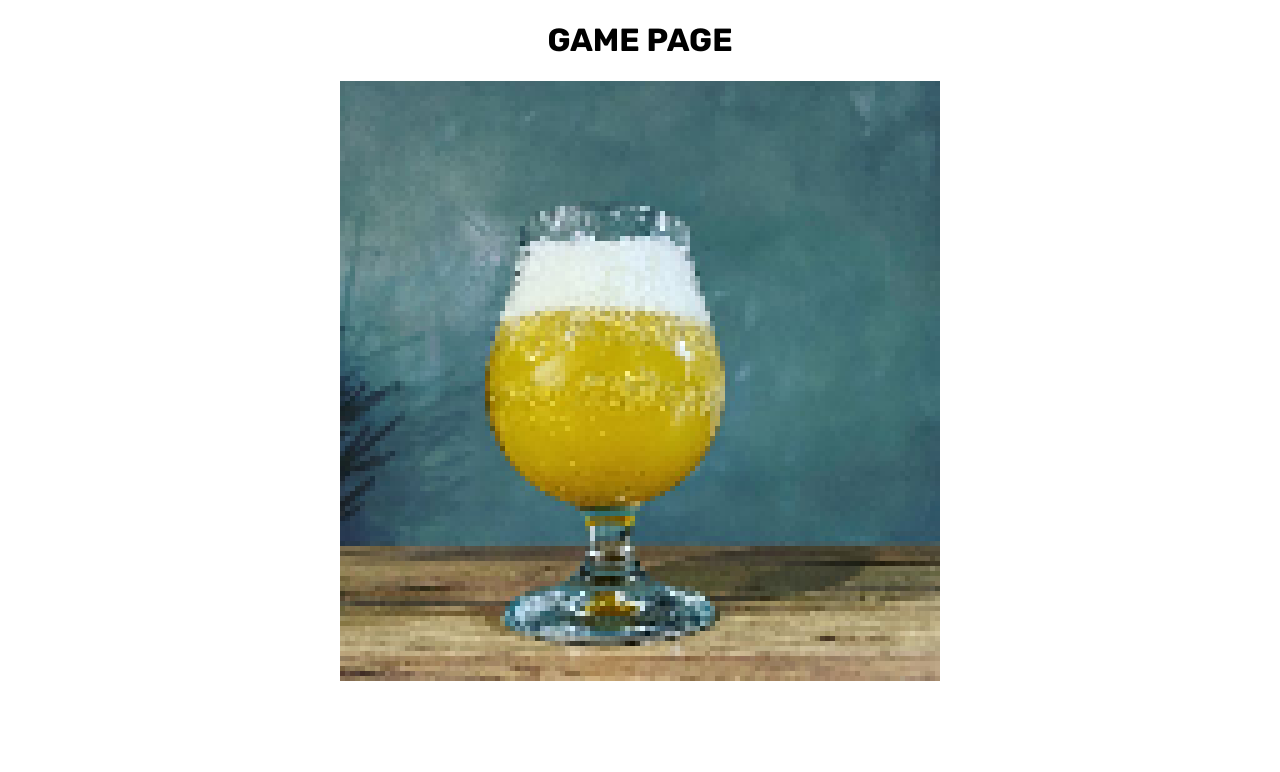
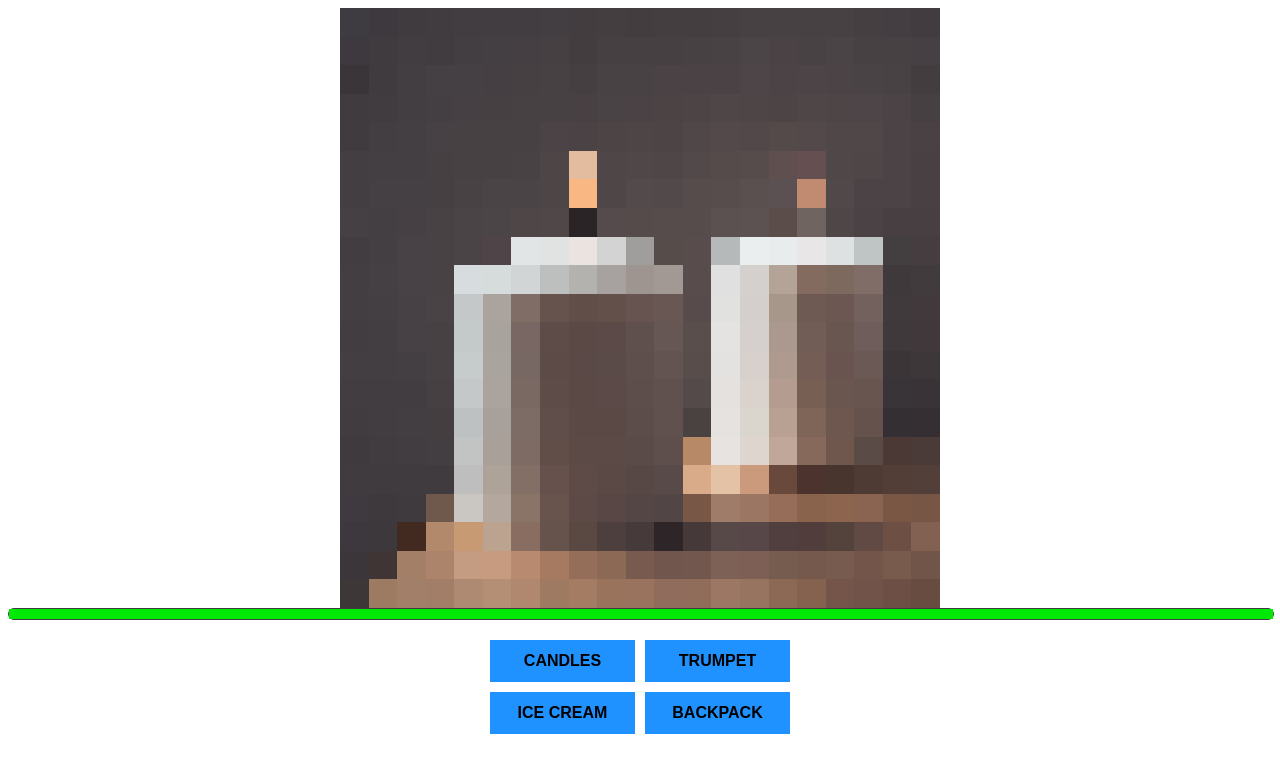
Before and after one commit to szyszak/guessing-game, a React (Create React App) app: page /game in a window 1280 px wide. Shown: the top 772 px of the page. Built offline with nearby package versions, Linux system fonts and the light colour scheme.

Commit message:
added game controls and a progress bar

```diff
--- a/src/components/GamePage/Canvas.tsx
+++ b/src/components/GamePage/Canvas.tsx
@@ -1,10 +1,17 @@
 import React, { useRef, useLayoutEffect } from 'react';
+import styled from 'styled-components';
 
 // TYPES
 interface ICanvasProps {
   imgPath: string;
   step: number;
 }
+
+// STYLES
+const StyledCanvas = styled.canvas`
+  display: block;
+  margin: auto;
+`;
 
 // COMPONENT
 const Canvas: React.FC<ICanvasProps> = ({ imgPath, step }) => {
@@ -41,7 +48,7 @@ const Canvas: React.FC<ICanvasProps> = ({ imgPath, step }) => {
     };
   }, [imgPath, step]);
 
-  return <canvas ref={canvasRef} />;
+  return <StyledCanvas ref={canvasRef} />;
 };
 
 export { Canvas };
--- a/src/components/GamePage/GamePage.tsx
+++ b/src/components/GamePage/GamePage.tsx
@@ -1,14 +1,61 @@
-import React from 'react';
+import React, { useState, useEffect } from 'react';
+import styled from 'styled-components';
+import { useHistory } from 'react-router-dom';
 import { Canvas } from './Canvas';
+import { ProgressBar } from './ProgressBar';
+import { Button } from '../Shared';
 import { useSelector, randomAnswersSelector } from '../../store';
+import { NUMBER_OF_ROUNDS, INTERVAL, STEPS, NUMBER_OF_STEPS } from '../../config';
 
-const GamePage = () => {
+// STYLES
+const Wrapper = styled.div`
+  width: 300px;
+  margin: auto;
+  margin-top: 20px;
+  display: grid;
+  grid-template: 1fr 1fr / 1fr 1fr;
+  gap: 10px;
+`;
+
+// COMPONENT
+const GamePage: React.FC = () => {
   const answers = useSelector(randomAnswersSelector);
+  console.log(answers);
+
+  const [currentStep, setCurrentStep] = useState(0);
+  const [currentRound, setCurrentRound] = useState(0);
+
+  const history = useHistory();
+
+  useEffect(() => {
+    if (currentStep < NUMBER_OF_STEPS - 1) {
+      setTimeout(() => {
+        setCurrentStep(currentStep + 1);
+      }, INTERVAL);
+    } else {
+      setCurrentRound(currentRound + 1);
+      setCurrentStep(0);
+    }
+  }, [currentStep, currentRound]);
+
+  useEffect(() => {
+    if (currentRound === 9) {
+      history.push('./');
+    }
+  });
 
   return (
     <>
-      <h1>GAME PAGE</h1>
-      <Canvas imgPath={answers[0].imgPath} step={0.2} />
+      <Canvas imgPath={answers[currentRound].imgPath} step={STEPS[currentStep]} />
+
+      <ProgressBar />
+
+      <Wrapper>
+        <Button className="answer-button">{answers[currentRound].answers[0].answer}</Button>
+        <Button className="answer-button">{answers[currentRound].answers[1].answer}</Button>
+        <Button className="answer-button">{answers[currentRound].answers[2].answer}</Button>
+        <Button className="answer-button">{answers[currentRound].answers[3].answer}</Button>
+      </Wrapper>
     </>
   );
 };
--- /dev/null
+++ b/src/components/GamePage/ProgressBar.tsx
@@ -0,0 +1,41 @@
+import React from 'react';
+import styled, { keyframes } from 'styled-components';
+import { INTERVAL, NUMBER_OF_STEPS } from '../../config';
+
+// STYLES
+const animation = keyframes`
+  0% {
+    transform: scaleX(0);
+  }
+  100% {
+    transform: scaleX(1);
+  }
+`;
+
+const Outer = styled.div`
+  width: 100%;
+  border: 1px solid #3d3d3d;
+  border-radius: 10px;
+  background-color: #ffffff;
+`;
+
+const Inner = styled.div`
+  height: 10px;
+  background-color: #00e803;
+  transform-origin: left;
+  animation: ${animation};
+  animation-duration: ${INTERVAL}ms;
+  animation-timing-function: linear;
+  animation-iteration-count: ${NUMBER_OF_STEPS};
+`;
+
+// COMPONENT
+const ProgressBar: React.FC = () => {
+  return (
+    <Outer>
+      <Inner />
+    </Outer>
+  );
+};
+
+export { ProgressBar };
--- a/src/components/HomePage/HomePage.tsx
+++ b/src/components/HomePage/HomePage.tsx
@@ -1,5 +1,6 @@
 import React from 'react';
 import styled from 'styled-components';
+import { useHistory } from 'react-router-dom';
 import { Button } from '../Shared';
 
 // STYLES
@@ -19,6 +20,8 @@ const P = styled.p`
 
 // COMPONENT
 const HomePage = (): JSX.Element => {
+  const history = useHistory();
+
   return (
     <Wrapper>
       <H1>Guessing Game</H1>
@@ -36,7 +39,9 @@ const HomePage = (): JSX.Element => {
         play.
       </P>
 
-      <Button className="start-button">Start</Button>
+      <Button onClick={() => history.push('/game')} className="start-button">
+        Start
+      </Button>
     </Wrapper>
   );
 };
--- a/src/components/Shared/Button.tsx
+++ b/src/components/Shared/Button.tsx
@@ -1,7 +1,7 @@
 import styled from 'styled-components';
 
 const Button = styled.button`
-  max-width: 120px;
+  max-width: 150px;
   width: 100%;
   padding: 12px 0;
   font-size: 16px;
@@ -14,6 +14,10 @@ const Button = styled.button`
     margin-top: 20px;
     background-color: #79fc96;
   }
+
+  &.answer-button {
+    background-color: #2092ff;
+  }
 `;
 
 export { Button };
--- a/src/config.tsx
+++ b/src/config.tsx
@@ -1,3 +1,4 @@
 export const NUMBER_OF_ROUNDS: number = 10;
-export const INTERVAL: number = 2000;
+export const INTERVAL: number = 500;
 export const STEPS: number[] = [0.02, 0.03, 0.035, 0.04, 0.07, 0.15, 0.2, 0.3, 0.5, 1];
+export const NUMBER_OF_STEPS: number = STEPS.length;
```
Also changed, not shown: 1 other file (tests, documents, lock files or other folders).
